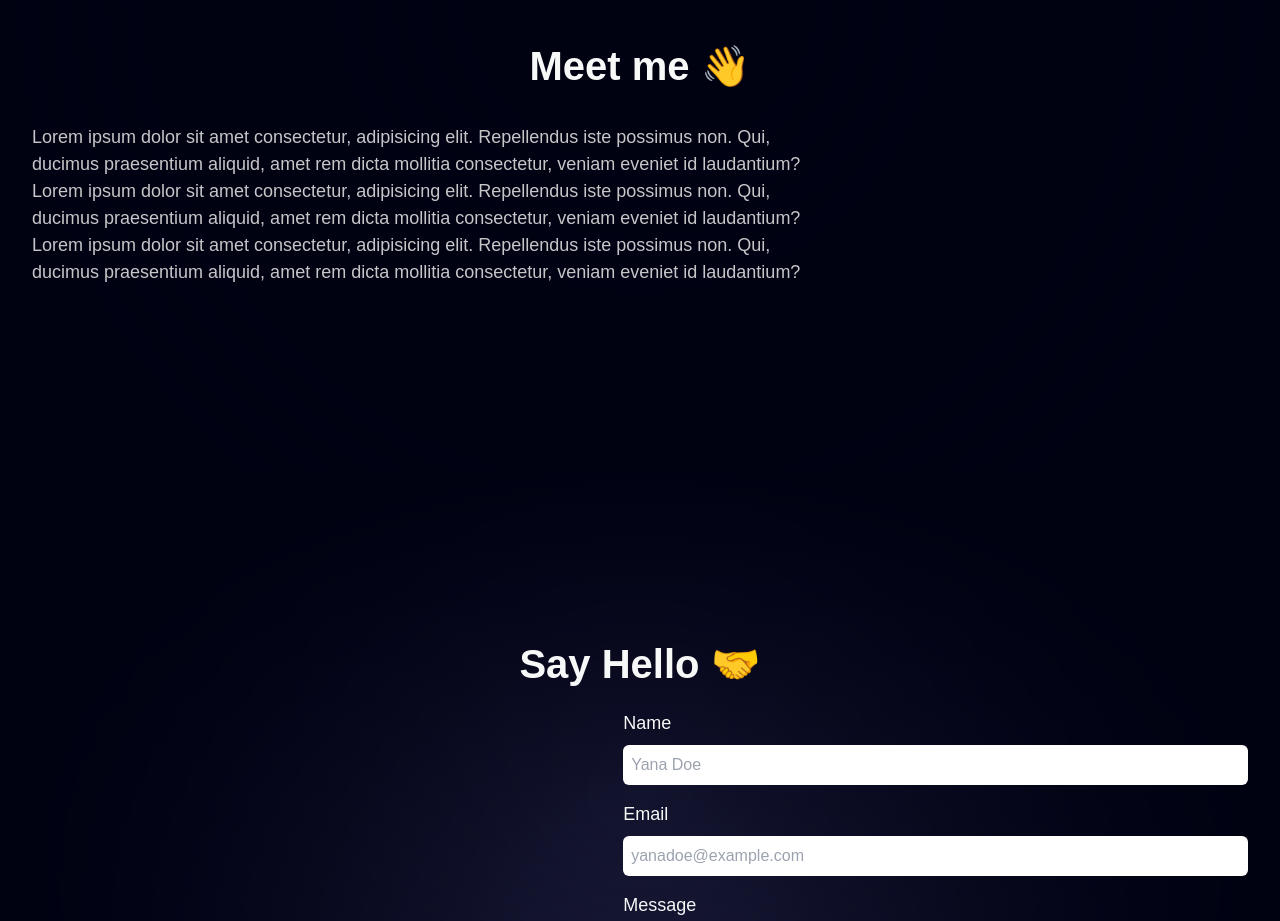
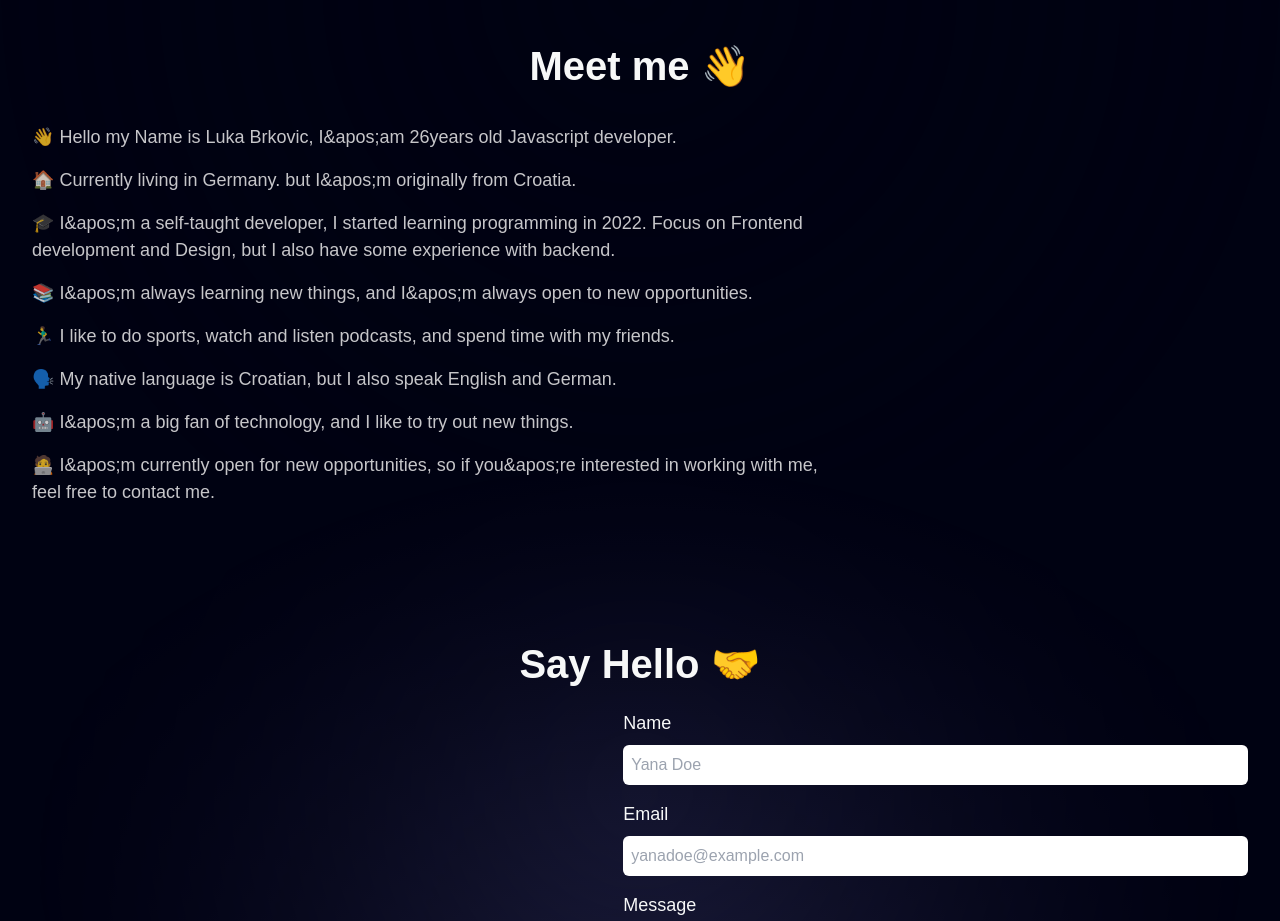
Before and after one commit to lucabrx/portfolio, a Next.js app: page / in a window 1280 px wide. Shown: the part 1920-2841 px from the top of the page. Built offline with nearby package versions, Linux system fonts and the light colour scheme; a web font is replaced by a local one.

Commit message:
about text

```diff
--- a/src/app/layout.tsx
+++ b/src/app/layout.tsx
@@ -1,13 +1,13 @@
 import './globals.css'
+
+import { headConfig } from '@/config/head'
+
 import Navbar from '@/components/Navbar'
 import Footer from '@/components/Footer'
 import { TailwindIndicator } from '@/components/helpers/TailwindIndicator'
 import { ToastProvider } from '@/components/helpers/ToastProvider'
 
-export const metadata = {
-  title: 'Luka Brkovic',
-  description: 'Luka Brkovic - Web Developer, Portfolio, Blog, Resume, Contact, About',
-}
+export const metadata = headConfig
 
 export default function RootLayout({
   children,
--- a/src/components/sections/AboutSection.tsx
+++ b/src/components/sections/AboutSection.tsx
@@ -4,6 +4,9 @@ import { type FC } from 'react';
 import { useInView } from 'react-intersection-observer';
 
 import { cn } from '@/lib/classMerge';
+import { text, textHidden } from '@/config/about-text';
+
+import TextContainer from '@/components/ui/TextContainer';
 
 const AboutSection: FC = () => {
   const {ref, inView} = useInView({
@@ -20,13 +23,23 @@ const AboutSection: FC = () => {
 <div ref={ref}  className='mt-8 md:mt-16 lg:mt-24 space-y-3 mx-auto w-full '>
 <h2 className={cn("w-full text-center lg:text-4xl xl:text-5xl text-3xl font-semibold opacity-0 pt-8 pb-4", inView ? "animate-fade-in" : "")}>Meet me 👋</h2>
 
-<div className='grid grid-cols-1 md:grid-cols-[55%,1fr] xl:grid-cols-[66%,1fr] gap-2 md:gap-7 xl:gap-12 container '>
-<div className={cn("opacity-0", inView ? "animate-fade-in [--animation-delay:200ms]" : "")}>
-<p className='text-md text-off-white/80 md:text-lg'>Lorem ipsum dolor sit amet consectetur, adipisicing elit. Repellendus iste possimus non. Qui, ducimus praesentium aliquid, amet rem dicta mollitia consectetur, veniam eveniet id laudantium?</p>
+<div className='grid grid-cols-1 md:grid-cols-[55%,1fr] xl:grid-cols-[66%,1fr] gap-4 md:gap-7 xl:gap-12 container '>
+<div className={cn("opacity-0 space-y-2 md:space-y-4", inView ? "animate-fade-in [--animation-delay:200ms]" : "")}>
 
-<p className='text-md text-off-white/80 md:text-lg'>Lorem ipsum dolor sit amet consectetur, adipisicing elit. Repellendus iste possimus non. Qui, ducimus praesentium aliquid, amet rem dicta mollitia consectetur, veniam eveniet id laudantium?</p>
-
-<p className='text-md text-off-white/80 md:text-lg'>Lorem ipsum dolor sit amet consectetur, adipisicing elit. Repellendus iste possimus non. Qui, ducimus praesentium aliquid, amet rem dicta mollitia consectetur, veniam eveniet id laudantium?</p>
+{
+  text.map((item, index) => (
+    <TextContainer key={index}>
+      {item.text}
+    </TextContainer>
+  ))
+}
+{
+  textHidden.map((item, index) => (
+    <TextContainer key={index}>
+      {item.text}
+    </TextContainer>
+  ))
+}
 </div>
 
 <Image src="/profile.png" alt="potrait" width={370} height={370} className={cn('rounded-md drop-shadow-sm opacity-0 hidden md:block', inView ? "animate-fade-in [--animation-delay:400ms]" : "")}  />
--- /dev/null
+++ b/src/components/ui/TextContainer.tsx
@@ -0,0 +1,16 @@
+import { cn } from '@/lib/classMerge';
+import type { HtmlHTMLAttributes,  FC,  ReactNode } from 'react';
+
+interface TextContainerProps extends HtmlHTMLAttributes<HTMLParagraphElement> {
+    children: ReactNode
+}
+
+const TextContainer: FC<TextContainerProps> = ({className,children,...props}) => {
+  return (
+<p className={cn('text-md text-off-white/80 md:text-lg', className)}>
+{children}
+</p>
+)
+}
+
+export default TextContainer
--- /dev/null
+++ b/src/config/about-text.ts
@@ -0,0 +1,35 @@
+
+
+interface AboutText {
+    text: string;
+}
+
+export const text: AboutText[] = [
+    {
+        text:"👋  Hello my Name is Luka Brkovic, I&apos;am 26years old Javascript developer."
+    },
+    {
+        text:"🏠 Currently living in Germany. but I&apos;m originally from Croatia."
+    },
+    {
+        text:"🎓 I&apos;m a self-taught developer, I started learning programming in 2022. Focus on Frontend development and Design, but I also have some experience with backend."
+    },
+    {
+        text:"📚 I&apos;m always learning new things, and I&apos;m always open to new opportunities."
+    },
+    {
+        text:"🏃‍♂️ I like to do sports, watch and listen podcasts, and spend time with my friends."
+    },
+    {
+        text:"🗣️ My native language is Croatian, but I also speak English and German."
+    }
+]
+
+export const textHidden: AboutText[] = [
+    {
+        text: "🤖 I&apos;m a big fan of technology, and I like to try out new things."
+    },
+    {
+       text: "🧑‍💻 I&apos;m currently open for new opportunities, so if you&apos;re interested in working with me, feel free to contact me."
+    }
+]
--- /dev/null
+++ b/src/config/head.ts
@@ -0,0 +1,10 @@
+
+interface HeadConfig {
+    title: string;
+    description: string;
+}
+
+export const headConfig: HeadConfig = {
+    title: 'Luka Brkovic',
+    description: 'Luka Brkovic - Web Developer, Portfolio, Blog, Resume, Contact, About',
+};
```
